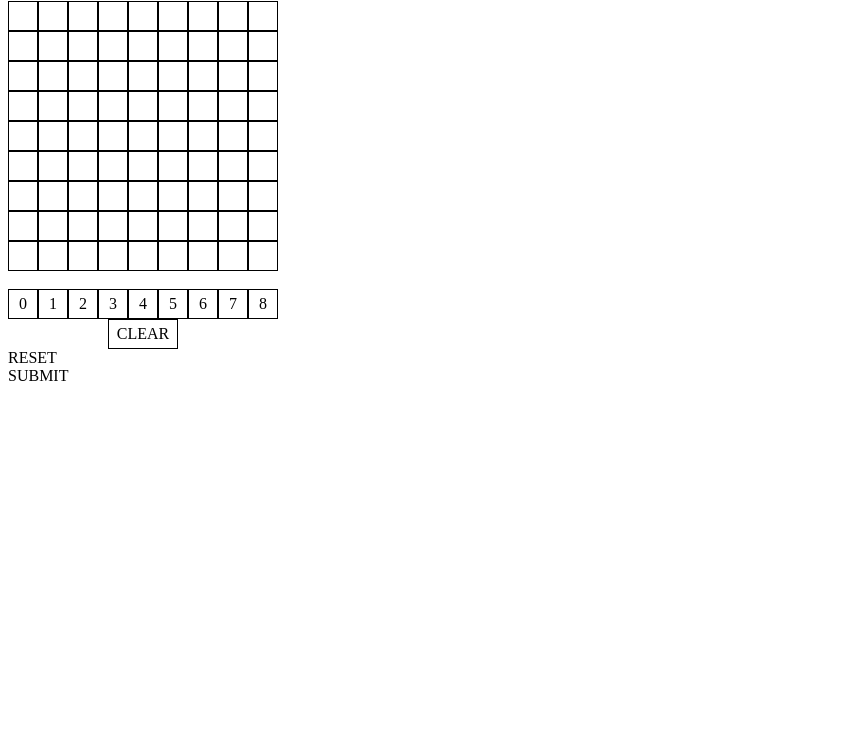
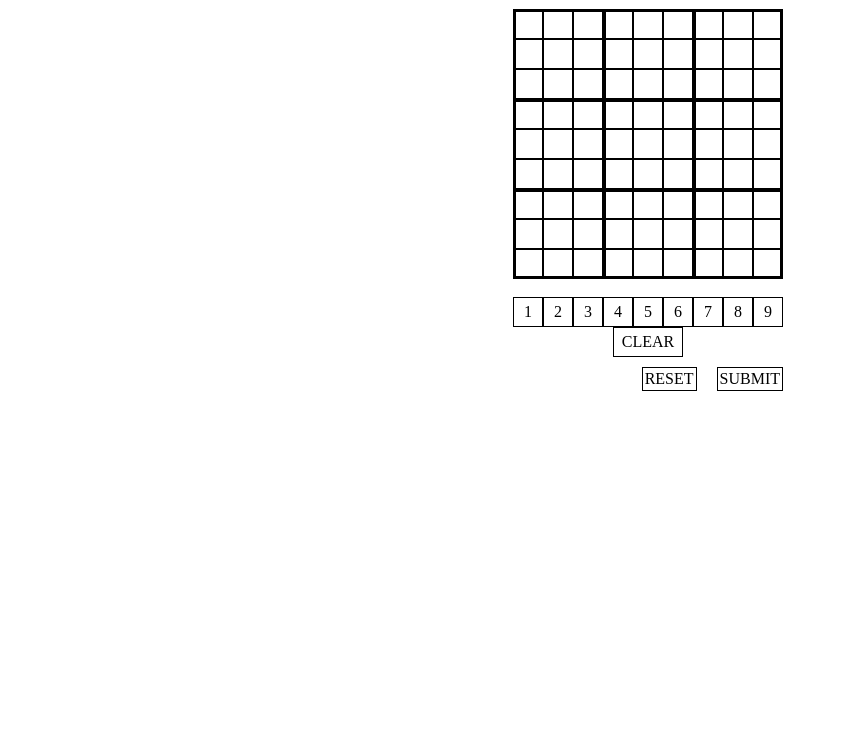
Before and after one commit to themysterysolver/SUDOKO-SOLVER, a plain HTML site: page index.html in a window 1280 px wide. Shown: the part 79-821 px from the top of the page, without its empty margins (0-841 px from the left). Drawn offline with Linux system fonts and the light colour scheme.

Commit message:
FEAT:styling

```diff
--- a/index.html
+++ b/index.html
@@ -7,12 +7,17 @@
     <link rel="stylesheet" href="style.css">
 </head>
 <body>
-    <h1>SUDOKO SOLVER</h1>
-    <div id="board"></div>
-    <br>
-    <div id="numbers"></div>
-    <div id="reset">RESET</div>
-    <div id="submit">SUBMIT</div>
+    <div id="container">
+        <h1>SUDOKO SOLVER</h1>
+        <div id="board"></div>
+        <br>
+        <div id="numbers"></div>
+        <div id="last">
+            <div id="reset" class="small">RESET</div>
+            <div id="submit" class="small">SUBMIT</div>
+        </div>
+
+    </div>
     <script src="script.js"></script>
 </body>
 </html>
--- a/script.js
+++ b/script.js
@@ -95,29 +95,36 @@ class Tile{
             selectedTile=this;
             this.element.classList.add("selected");
         });
+
+        if(r%3===0) this.element.classList.add("thick-top");
+        if(c%3===0) this.element.classList.add("thick-left");
+        if(r===8) this.element.classList.add("thick-btm");
+        if(c===8) this.element.classList.add("thick-right");
     }
 }
 
 class numbers{
     constructor(id){
-        this.id=id;
+        this.id=id+1;
         this.element=document.createElement('div');
          this.element.style.width=cellSize+"px";
         this.element.style.height=cellSize+"px";
         this.element.classList.add("numss")
         this.element.id=this.id.toString();
-        this.element.innerHTML=this.id!==9?this.id:"CLEAR";
-        if(this.id===9){
+        this.element.innerHTML=id!==9?this.id:"CLEAR";
+        if(id===9){
             this.element.style.width=70+"px";
             this.element.addEventListener("click",()=>{
+                console.log("CLEAR CLICKED!!");
                 if(selectedTile){
-                    selectedTile.innerHTML=this.id;
+                    selectedTile.element.innerHTML="";
                 }
             });
         }else{
             this.element.addEventListener("click",()=>{
+                console.log("CLICKED",this.id);
                 if(selectedTile){
-                    selectedTile.innerHTML=this.id;
+                    selectedTile.element.innerHTML=this.id;
                 }
             });
         }
--- a/style.css
+++ b/style.css
@@ -1,6 +1,7 @@
 body,html{
     width: 100%;
     height: 100%;
+    overflow: hidden;
 }
 #board,#numbers{
     display: flex;
@@ -22,3 +23,33 @@ body,html{
 .selected{
     background-color: aquamarine;
 }
+#container{
+    display: flex;
+    justify-content: center;
+    align-items: center;
+    flex-direction: column;
+}
+#last{
+    margin: 10px;
+    display: flex;
+    width: 270px;
+    justify-content: end;
+    gap: 20px;
+}
+.small{
+    width: fit-content;
+    border: solid black 1px;
+    padding: 2px;
+}
+.thick-top{
+    border-top: 3px solid black;
+}
+.thick-btm{
+    border-bottom:  3px solid black;
+}
+.thick-left{
+    border-left:  3px solid black;;
+}
+.thick-right{
+    border-right:  3px solid black; ;
+}
```
